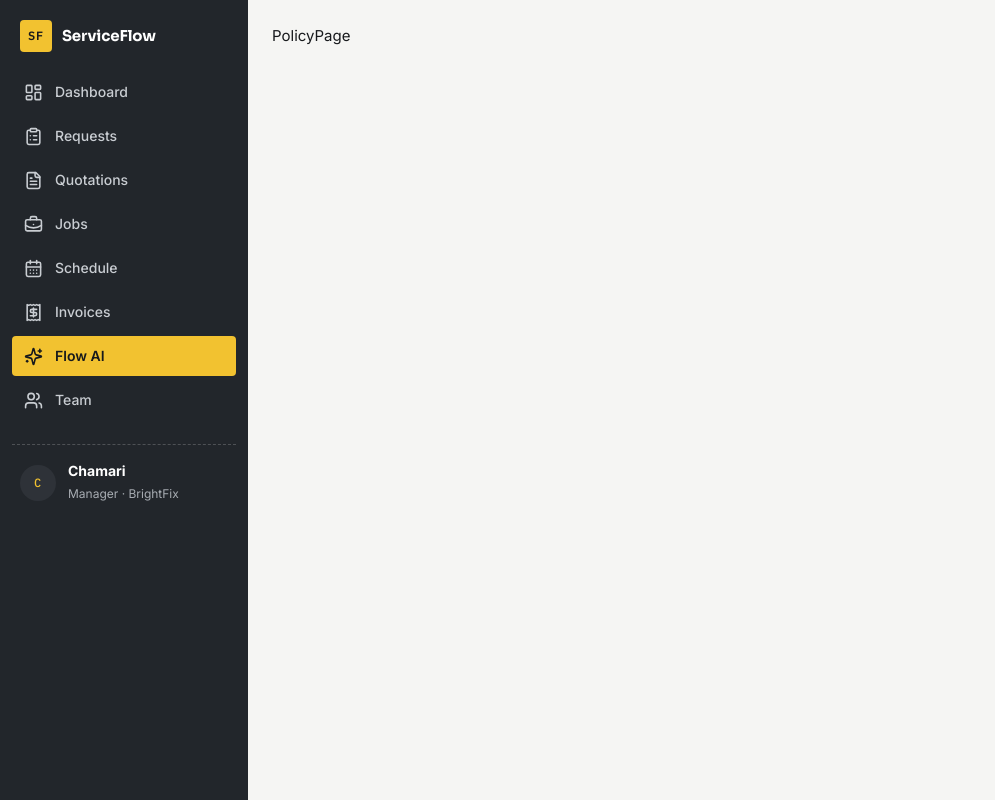
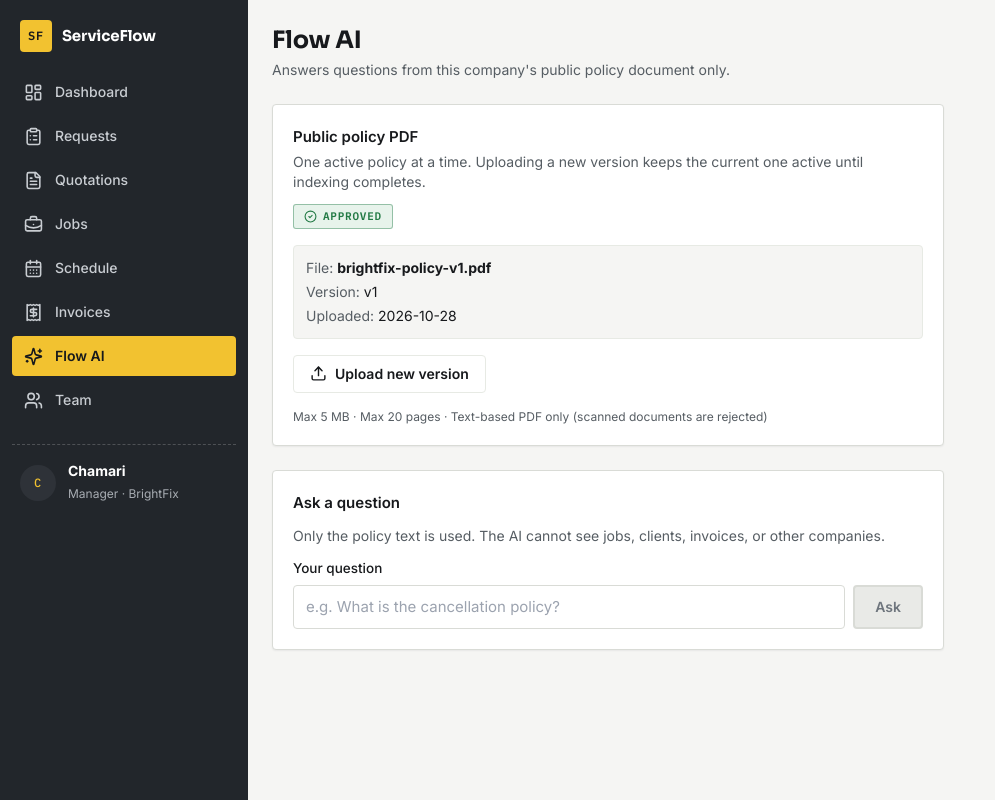
Before and after one commit to amiztp/ServiceFlow, a React (Vite) app in the folder frontend/: page /manager/ai in a window 1280 px wide. Shown: the whole page, without its empty margins (0-995 px from the left). Built offline with nearby package versions, Linux system fonts and the light colour scheme.

Commit message:
policy ai page can upload ( no logic / mockups / UI only )

```diff
--- a/frontend/src/App.tsx
+++ b/frontend/src/App.tsx
@@ -33,7 +33,10 @@ import Invoices from "./features/manager/Invoices";
 //const ManagerTeam = () => <h1>ManagerTeam</h1>;
 import ManagerTeam from "./features/manager/Team";
 
-const PolicyPage = () => <h1>PolicyPage</h1>;
+//const PolicyPage = () => <h1>PolicyPage</h1>;
+import PolicyPage from "./features/manager/PolicyPage";
+
+
 const EmployeeHome = () => <h1>EmployeeHome</h1>;
 
 //const EmployeeJobs = () => <h1>EmployeeJobs</h1>;
--- /dev/null
+++ b/frontend/src/features/manager/PolicyPage.tsx
@@ -0,0 +1,231 @@
+import { useState } from "react";
+import {
+  ActionButton,
+  StatusBadge,
+  SurfaceCard,
+  TextField,
+  FlowAIPanel,
+  Skeleton,
+} from "../../components";
+import { mockPolicyStatus, type PolicyStatus, type PolicyState } from "../../mocks/data";
+import { Upload } from "lucide-react";
+
+const policyStatus = (s: PolicyState): "awaiting" | "scheduled" | "approved" | "declined" => {
+  if (s === "READY") return "approved";
+  if (s === "PROCESSING") return "scheduled";
+  if (s === "FAILED") return "declined";
+  return "awaiting";
+};
+
+export default function PolicyPage() {
+  const [policy, setPolicy] = useState<PolicyStatus>(mockPolicyStatus);
+  const [question, setQuestion] = useState<string>("");
+  const [loading, setLoading] = useState<boolean>(false);
+  const [response, setResponse] = useState<{
+    status: "OK" | "INSUFFICIENT_EVIDENCE" | "UNAVAILABLE" | "NO_POLICY";
+    answer?: string;
+    source?: string;
+    page?: number;
+  } | null>(null);
+  const [uploadError, setUploadError] = useState<string | null>(null);
+
+  const handleUpload = (e: React.ChangeEvent<HTMLInputElement>) => {
+    const file = e.target.files?.[0];
+    if (!file) return;
+    setUploadError(null);
+
+    if (file.type !== "application/pdf") {
+      setUploadError("Only PDF files are allowed.");
+      return;
+    }
+    if (file.size > 5 * 1024 * 1024) {
+      setUploadError("PDF must be 5 MB or smaller.");
+      return;
+    }
+
+    setPolicy({
+      state: "PROCESSING",
+      filename: file.name,
+      message: "Uploading and extracting text...",
+    });
+
+    setTimeout(() => {
+      setPolicy({
+        state: "READY",
+        activeVersion: (policy.activeVersion ?? 0) + 1,
+        filename: file.name,
+        uploadedAt: new Date().toISOString().slice(0, 10),
+      });
+    }, 2000);
+  };
+
+  const ask = async () => {
+    if (!question.trim()) return;
+    setLoading(true);
+    setResponse(null);
+
+    await new Promise((r) => setTimeout(r, 900));
+
+    if (question.toLowerCase().includes("cancel")) {
+      setResponse({
+        status: "OK",
+        answer:
+          "Cancellations must be made at least 24 hours before the appointment. Late cancellations incur a 50% service fee.",
+        source: "BrightFix Public Policy",
+        page: 2,
+      });
+    } else if (question.toLowerCase().includes("warranty")) {
+      setResponse({
+        status: "OK",
+        answer: "All parts and labour are covered under a 30-day warranty from the date of completion.",
+        source: "BrightFix Public Policy",
+        page: 3,
+      });
+    } else if (question.toLowerCase().includes("payment")) {
+      setResponse({
+        status: "OK",
+        answer: "Full payment is recorded after job completion. We accept cash, bank transfer, and cheque.",
+        source: "BrightFix Public Policy",
+        page: 1,
+      });
+    } else {
+      setResponse({
+        status: "INSUFFICIENT_EVIDENCE",
+        answer: "The uploaded policy document does not provide enough evidence to answer this question.",
+      });
+    }
+
+    setLoading(false);
+  };
+
+  return (
+    <div className="max-w-2xl space-y-6">
+      <div>
+        <h1 className="sf-display text-2xl font-bold">Flow AI</h1>
+        <p className="text-sm text-text-secondary mt-1">
+          Answers questions from this company's public policy document only.
+        </p>
+      </div>
+
+      <SurfaceCard className="p-5 space-y-4">
+        <div className="flex items-start justify-between gap-3 flex-wrap">
+          <div>
+            <h2 className="font-semibold">Public policy PDF</h2>
+            <p className="text-sm text-text-secondary mt-1">
+              One active policy at a time. Uploading a new version keeps the current one active until indexing completes.
+            </p>
+          </div>
+          <StatusBadge status={policyStatus(policy.state)} />
+        </div>
+
+        {policy.state === "READY" && (
+          <div className="rounded-docket border border-line bg-paper p-3 text-sm space-y-1">
+            <p>
+              <span className="text-text-secondary">File:</span> <strong>{policy.filename}</strong>
+            </p>
+            <p>
+              <span className="text-text-secondary">Version:</span> v{policy.activeVersion}
+            </p>
+            <p>
+              <span className="text-text-secondary">Uploaded:</span> {policy.uploadedAt}
+            </p>
+          </div>
+        )}
+
+        {policy.state === "PROCESSING" && (
+          <div className="rounded-docket border border-line bg-paper p-3 text-sm">
+            <p className="text-text-secondary">{policy.message}</p>
+            <div className="mt-2">
+              <Skeleton rows={2} />
+            </div>
+          </div>
+        )}
+
+        {policy.state === "FAILED" && (
+          <div className="rounded-docket border border-[#B93832] bg-[#FDF2F2] p-3 text-sm text-[#B93832]">
+            {policy.message || "Upload failed. Please try again."}
+          </div>
+        )}
+
+        {uploadError && (
+          <div className="rounded-docket border border-[#B93832] bg-[#FDF2F2] p-3 text-sm text-[#B93832]">
+            {uploadError}
+          </div>
+        )}
+
+        <label className="inline-flex items-center gap-2 rounded-docket border border-line px-4 py-2 text-sm font-semibold cursor-pointer hover:bg-paper">
+          <Upload size={17} aria-hidden="true" />
+          {policy.state === "READY" ? "Upload new version" : "Upload PDF"}
+          <input
+            type="file"
+            accept="application/pdf"
+            className="hidden"
+            onChange={handleUpload}
+            disabled={policy.state === "PROCESSING"}
+          />
+        </label>
+        <p className="text-xs text-text-secondary">
+          Max 5 MB · Max 20 pages · Text-based PDF only (scanned documents are rejected)
+        </p>
+      </SurfaceCard>
+
+      <SurfaceCard className="p-5 space-y-3">
+        <h2 className="font-semibold">Ask a question</h2>
+        <p className="text-sm text-text-secondary">
+          Only the policy text is used. The AI cannot see jobs, clients, invoices, or other companies.
+        </p>
+        <div className="flex flex-col sm:flex-row gap-2 sm:items-end">
+          <div className="flex-1">
+            <TextField
+              label="Your question"
+              value={question}
+              onChange={(e) => setQuestion(e.target.value)}
+              placeholder="e.g. What is the cancellation policy?"
+              onKeyDown={(e) => {
+                if (e.key === "Enter" && !e.shiftKey) {
+                  e.preventDefault();
+                  ask();
+                }
+              }}
+            />
+          </div>
+          <ActionButton
+            variant="stamp"
+            onClick={ask}
+            disabled={loading || !question.trim() || policy.state !== "READY"}
+          >
+            {loading ? "Thinking…" : "Ask"}
+          </ActionButton>
+        </div>
+        {policy.state !== "READY" && (
+          <p className="text-xs text-[#6E5600]">
+            Upload a policy PDF first — the assistant only answers from it.
+          </p>
+        )}
+      </SurfaceCard>
+
+      {(loading || response) && (
+        <div>
+          <h2 className="font-semibold mb-3">Answer</h2>
+          <FlowAIPanel
+            question={question}
+            answer={
+              loading
+                ? undefined
+                : response?.status === "OK"
+                  ? response.answer
+                  : response?.status === "INSUFFICIENT_EVIDENCE"
+                    ? "The uploaded policy document does not provide enough evidence to answer this question."
+                    : response?.status === "UNAVAILABLE"
+                      ? "The AI service is temporarily unavailable. You can still book services and manage jobs."
+                      : "This company has not uploaded a public policy yet."
+            }
+            source={response?.status === "OK" ? response.source : undefined}
+            page={response?.status === "OK" ? response.page : undefined}
+            loading={loading}
+          />
+        </div>
+      )}
+    </div>
+  );
+}
```
